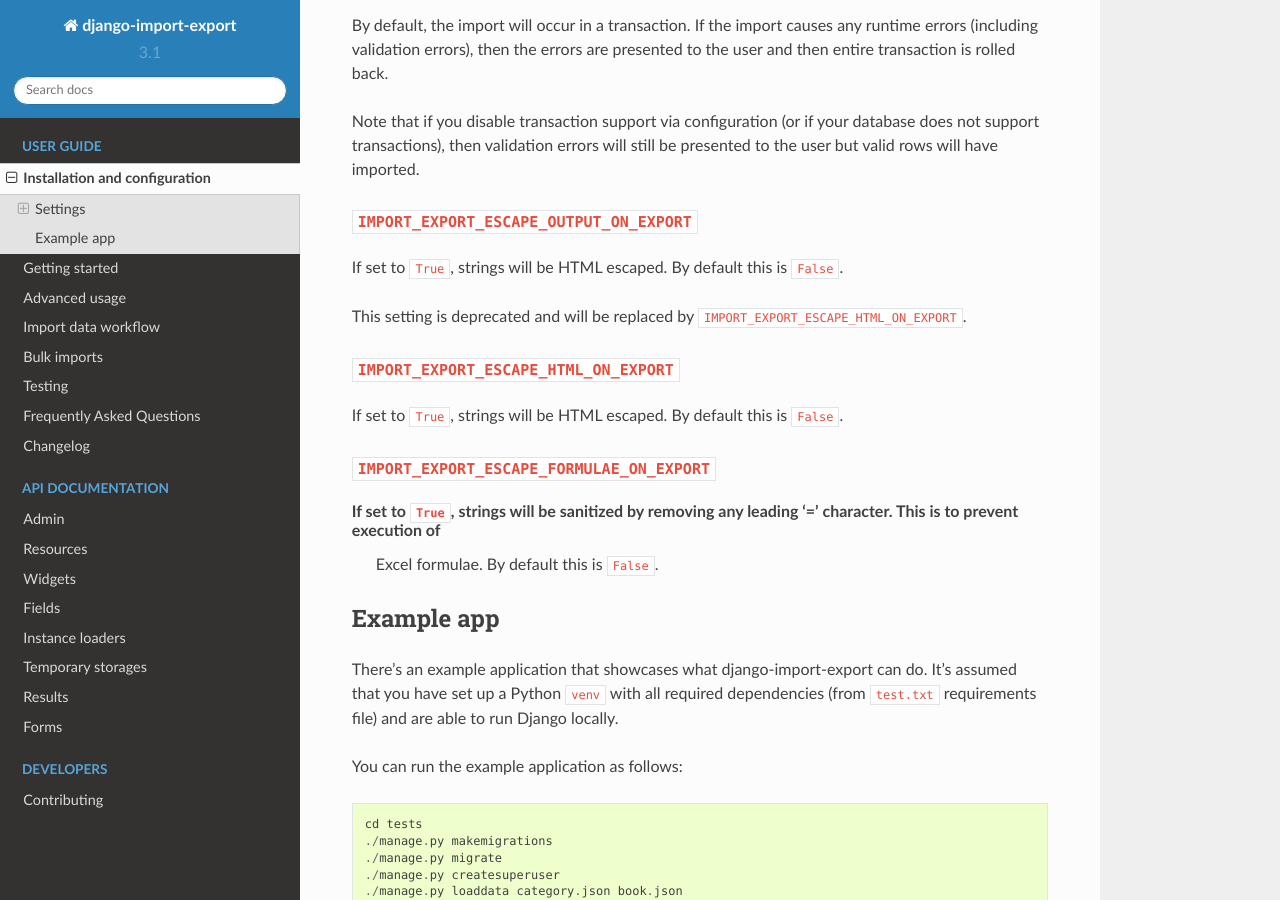
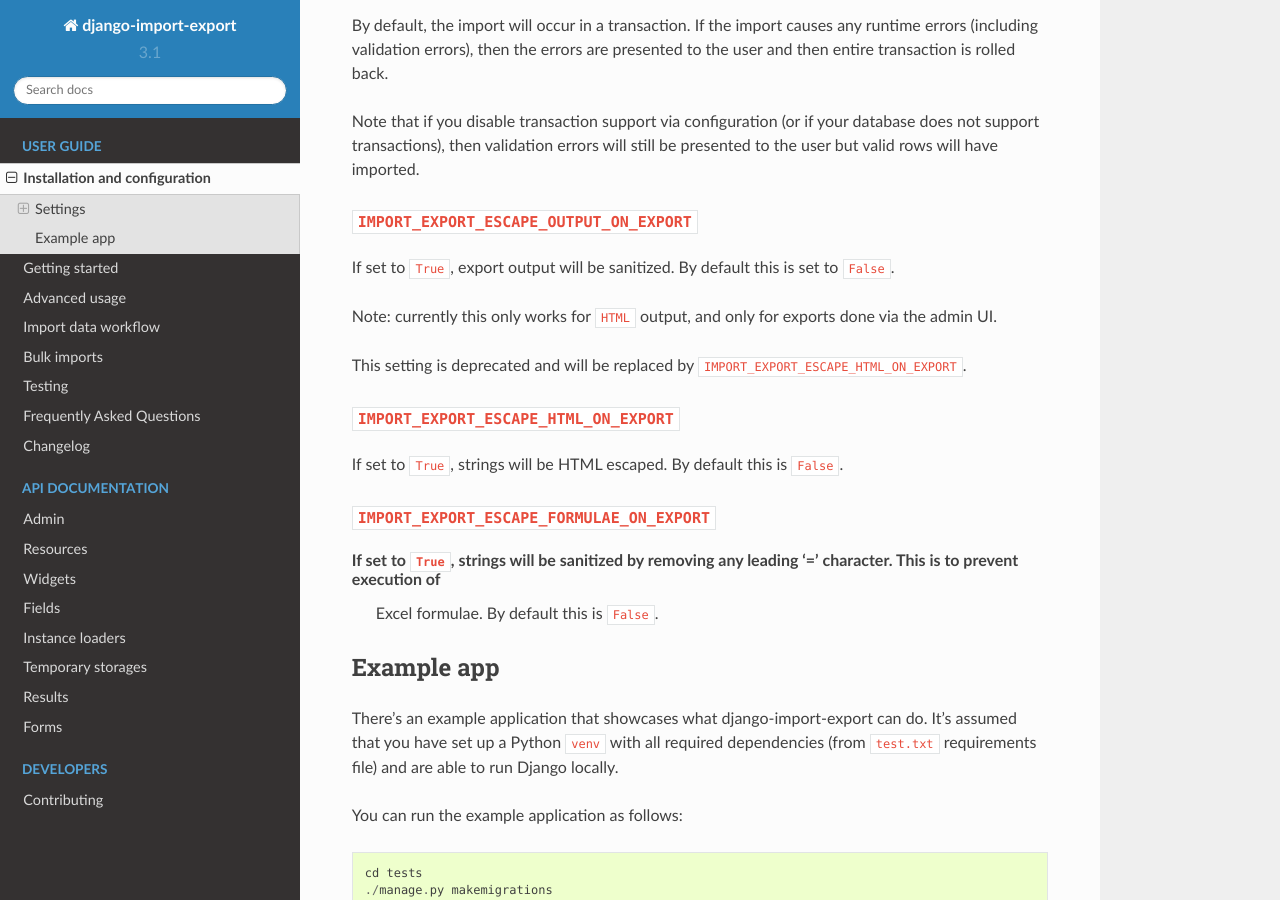
Before and after one commit to django-import-export/django-import-export, a Sphinx documentation site: the page built from docs/installation.rst, in a window 1280 px wide and 900 px high, scrolled down 2201 px. Built offline with Sphinx 7.4.7 and the Read the Docs theme 2.0.0, drawn with Linux system fonts in a browser that asks for light colours; pages that are not in the unit, such as notebooks, are missing from menus.

```diff
--- a/docs/installation.rst
+++ b/docs/installation.rst
@@ -123,7 +123,9 @@ but valid rows will have imported.
 ``IMPORT_EXPORT_ESCAPE_OUTPUT_ON_EXPORT``
 ~~~~~~~~~~~~~~~~~~~~~~~~~~~~~~~~~~~~~~~
 
-If set to ``True``, strings will be HTML escaped. By default this is ``False``.
+If set to ``True``, export output will be sanitized. By default this is set to ``False``.
+
+Note: currently this only works for ``HTML`` output, and only for exports done via the admin UI.
 
 This setting is deprecated and will be replaced by ``IMPORT_EXPORT_ESCAPE_HTML_ON_EXPORT``.
 
```
Also changed, not shown: docs/changelog.rst (+10 -10 lines).
